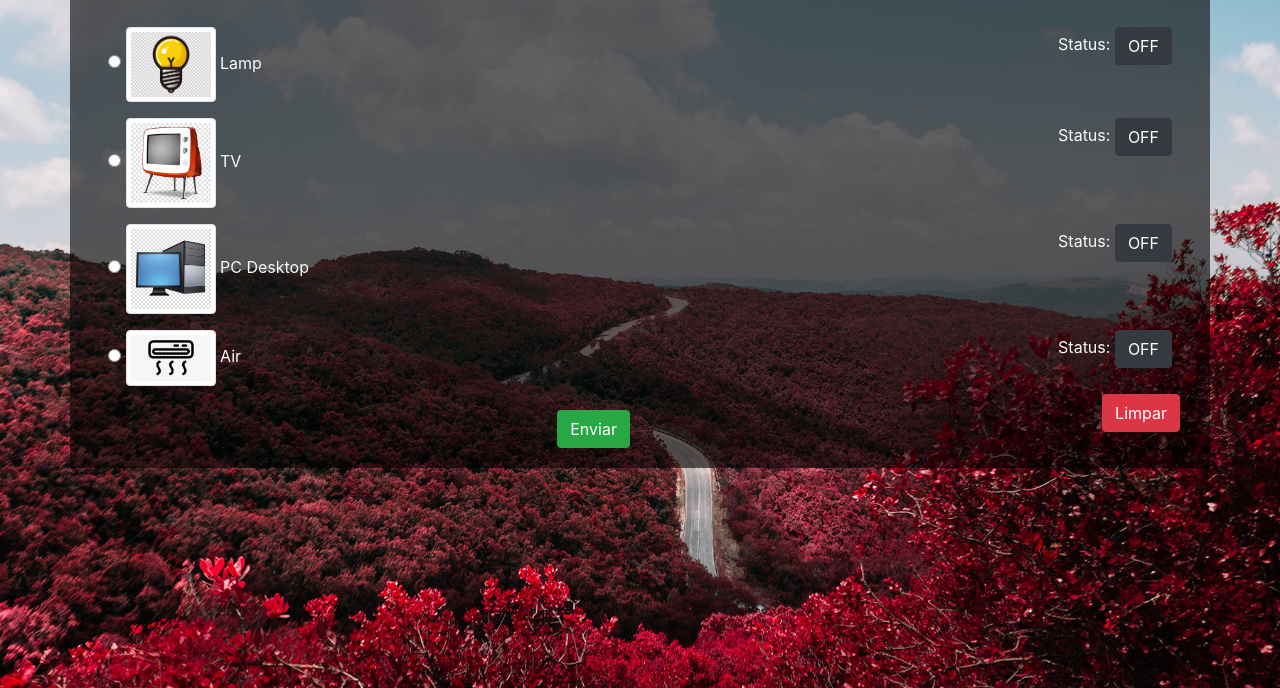
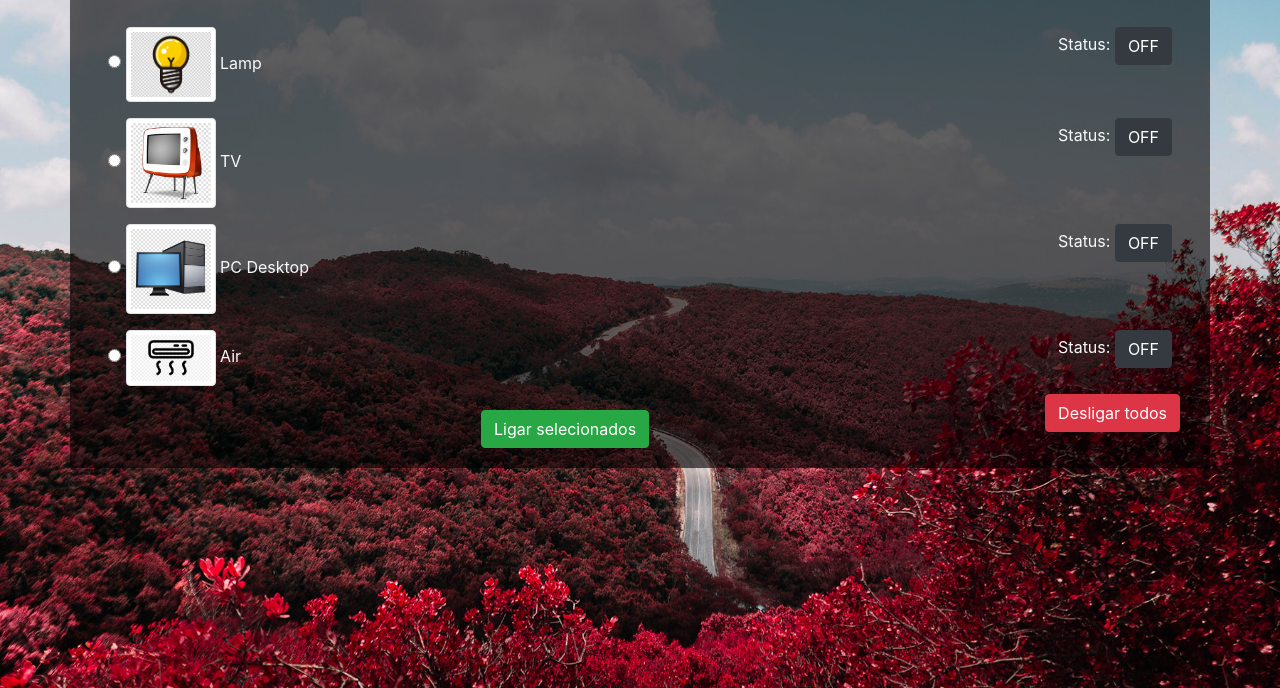
Before and after one commit to luskasouza/autorasp, a PHP site: page / in a window 1280 px wide. Shown: the part 91-779 px from the top of the page. Run offline with PHP 8.4, Linux system fonts and the light colour scheme.

Commit message:
add codigo de controle do rasp

```diff
--- a/index.php
+++ b/index.php
@@ -9,14 +9,6 @@
 	$pc   = @$_POST['pc'];
 	$air  = @$_POST['ar'];
 
-	#default
-	/*
-	$log = fopen('inter.log', 'r');
-	echo $s1 = $log[0];
-	echo $s2 = $log[1];
-	echo $s3 = $log[2];
-	echo $s4 = $log[3];
-	*/
 	#form
 	$lamp_log = 'off';
 	$tv_log = 'off';
@@ -108,11 +100,11 @@
 					<span>Air</span>
 					<span class="btn-end">Status: <?php echo $s4; ?></span>
 				</div>
-					<input type="reset" name="" value="Limpar" class="btn btn-danger btn-end">
+					<input type="reset" name="" value="Desligar todos" class="btn btn-danger btn-end">
 			</div>
 
 			<div class="d-flex justify-content-center">
-				<input type="submit" name="" value="Enviar" class="btn btn-success">
+				<input type="submit" name="" value="Ligar selecionados" class="btn btn-success">
 			</div>
 		</form>
 	</div>
```
Also changed, not shown: 1 other file.
